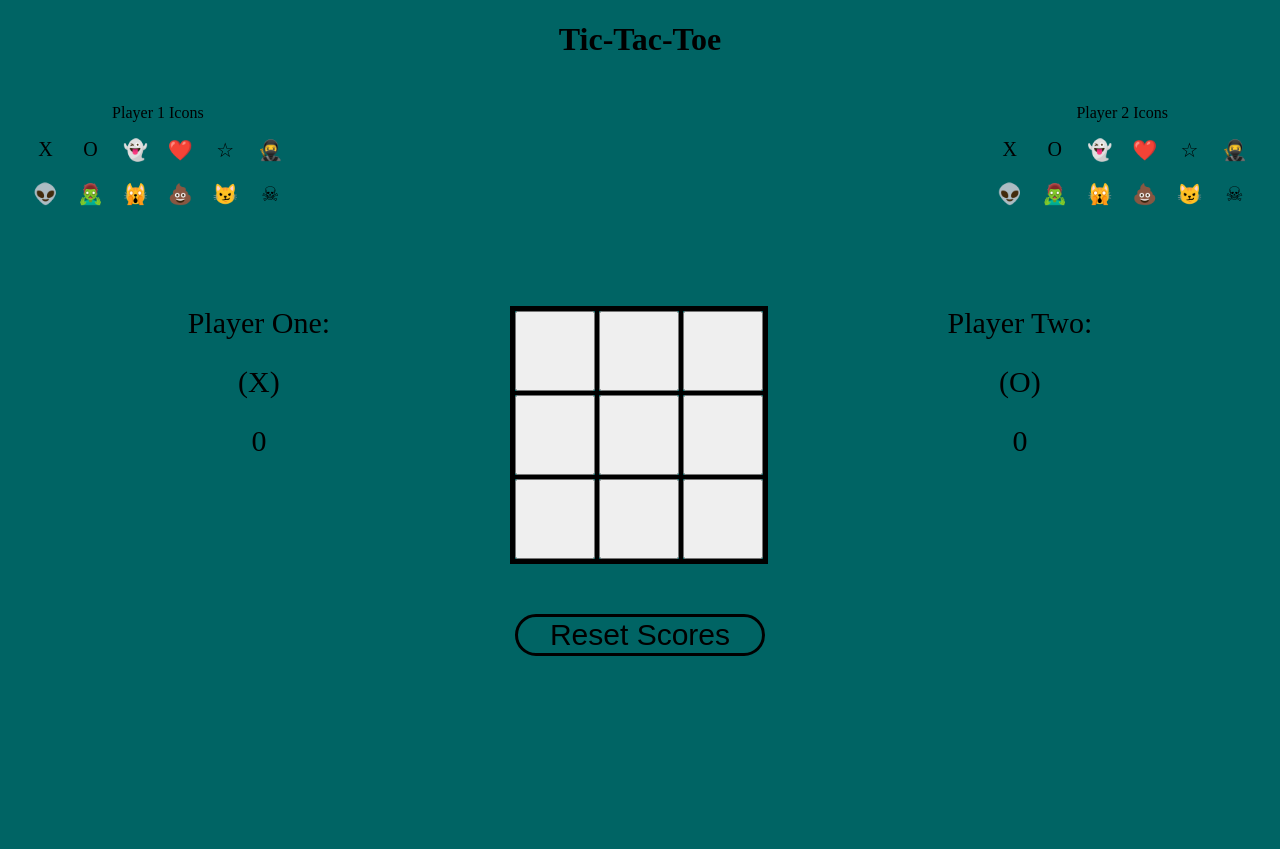
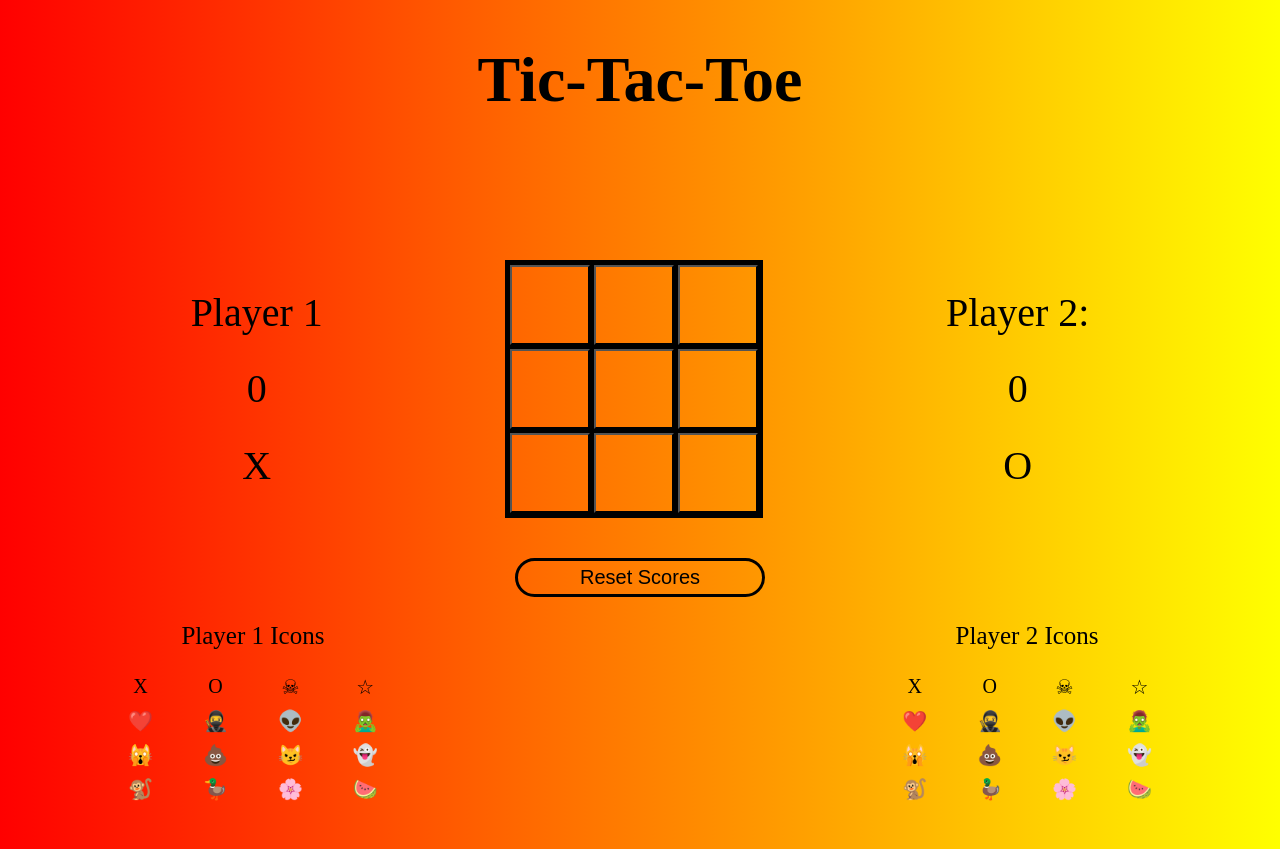
Before and after one commit to JoeB025/Tic-Tac-Toe, a plain HTML site: page index.html in a window 1280 px wide. Before the commit the page ends 800 px from the top, so only its background shows below. Drawn offline with Linux system fonts and the light colour scheme.

Commit message:
Basic Styling applied for large screens

```diff
--- a/index.css
+++ b/index-Large-Screen.css
@@ -1,10 +1,15 @@
+/* Styling For Large Screens */
+
+@media only screen and (min-width: 768px) {
+
 body {
-  background-color: rgb(0, 100, 100);
+  background: linear-gradient(to right, red, yellow);
+  padding-bottom: 5vh;
 }
 
 .page-title {
   text-align: center;
-  margin-bottom: 30px;
+  font-size: 8vh;
 }
 
 .main-section {
@@ -20,7 +25,7 @@ body {
 
 .win-message,
 .turn-message {
-  font-size: 20px;
+  font-size: 2.5vh;
 }
 
 .player-one-scoreboard,
@@ -28,8 +33,9 @@ body {
   display: flex;
   flex-direction: column;
   align-items: center;
-  font-size: 30px;
-  gap: 25px;
+  font-size: 5vh;
+  justify-content: space-evenly;
+  padding: 0px 30px;
 }
 
 .main-grid {
@@ -51,55 +57,64 @@ body {
 .grid-9 {
   border: solid black 2px;
   display: flex;
-  justify-content: center;
-  align-items: center;
 }
 
 .game-buttons {
   width: 80px;
   height: 80px;
   font-size: 30px;
+  background-color: inherit;
+}
+
+.game-buttons:hover {
+  cursor: pointer;
 }
 
 .reset-section {
   text-align: center;
-  margin-top: 50px;
+  margin-top: 40px;
 }
 
 .reset-button {
-  font-size: 30px;
+  font-size: 20px;
+  padding: 5px 0px;
   width: 250px;
   background-color: inherit;
   border: solid black 3px;
   border-radius: 100px;
 }
 
-
+.reset-button:hover {
+  color: white;
+  cursor: pointer;
+}
 
 
 .choose-symbol {
   display: flex;
   flex-direction: row;
   justify-content: space-between;
-  margin-left: 25px;
-  margin-right: 25px;
+  padding-left: 100px;
+  padding-right: 100px;
 }
 
 .symbol-divider {
   display: grid;
-  grid-template-columns: 1fr 1fr 1fr 1fr 1fr 1fr;
-  gap: 20px;
+  grid-template-columns: 1fr 1fr 1fr 1fr;
+  gap: 10px;
   justify-content: space-evenly;
 }
 
 .icon-heading {
   text-align: center;
-  font-size: 16px;
+  font-size: 25px;
 }
 
 .symbol {
   text-align: center;
   font-size: 20px;
+  padding-left: 20px;
+  padding-right: 20px;
 }
 
 
@@ -110,3 +125,5 @@ body {
   height: 2px;
   font-size: 10px;
 }
+
+}
--- /dev/null
+++ b/index-Small-Screen.css
@@ -0,0 +1,10 @@
+/* Styling For Small Screens */
+
+@media only screen and (max-width: 767px) {
+
+  body {
+    background-color: rgb(255, 85, 0);
+  }
+
+
+}
--- a/index.html
+++ b/index.html
@@ -3,7 +3,8 @@
   <head>
     <meta charset="UTF-8" />
     <meta name="viewport" content="width=device-width, initial-scale=1.0" />
-  <link rel="stylesheet" type="text/css" href="index.css" />
+    <link rel="stylesheet" type="text/css" href="index-Large-Screen.css" />
+    <link rel="stylesheet" type="text/css" href="index-Small-Screen.css" />
     <title>Tic Tac Toe</title>
   </head>
   <body>
@@ -12,6 +13,60 @@
     </header>
 
     <main>
+      <section>
+        <div class="message-displays">
+          <span id="win-message" class="win-message"></span>
+        </div>
+        <div class="message-displays">
+          <span id="turn" class="turn-message"></span>
+        </div>
+      </section>
+
+      <section class="main-section">
+        <div class="player-one-scoreboard">
+          Player 1
+          <span id="player-one-score" class="player-score">0</span>
+          <span id="current-symbol-p1" class="player-symbol">X</span>
+        </div>
+        <div class="main-grid">
+          <div class="grid-1">
+            <button class="game-buttons" id="top-left"></button>
+          </div>
+          <div class="grid-2">
+            <button class="game-buttons" id="top-centre"></button>
+          </div>
+          <div class="grid-3">
+            <button class="game-buttons" id="top-right"></button>
+          </div>
+          <div class="grid-4">
+            <button class="game-buttons" id="mid-left"></button>
+          </div>
+          <div class="grid-5">
+            <button class="game-buttons" id="mid-centre"></button>
+          </div>
+          <div class="grid-6">
+            <button class="game-buttons" id="mid-right"></button>
+          </div>
+          <div class="grid-7">
+            <button class="game-buttons" id="bottom-left"></button>
+          </div>
+          <div class="grid-8">
+            <button class="game-buttons" id="bottom-centre"></button>
+          </div>
+          <div class="grid-9">
+            <button class="game-buttons" id="bottom-right"></button>
+          </div>
+        </div>
+        <div class="player-two-scoreboard">
+          Player 2:
+          <span id="player-two-score" class="player-score">0</span>
+          <span id="current-symbol-p2" class="player-symbol">O</span>
+        </div>
+      </section>
+
+      <section class="reset-section">
+        <button class="reset-button" id="reset-button">Reset Scores</button>
+      </section>
 
       <section class="choose-symbol">
         <div>
@@ -19,16 +74,20 @@
           <div class="symbol-divider">
             <span id="symbol-one-p1" class="symbol">X</span>
             <span id="symbol-two-p1" class="symbol">O</span>
-        <span id="symbol-three-p1" class="symbol">👻</span>
-        <span id="symbol-four-p1" class="symbol">❤️</span>
-        <span id="symbol-five-p1" class="symbol">☆</span>
+            <span id="symbol-three-p1" class="symbol">☠</span>
+            <span id="symbol-four-p1" class="symbol">☆</span>
+            <span id="symbol-five-p1" class="symbol">❤️</span>
             <span id="symbol-six-p1" class="symbol">🥷</span>
             <span id="symbol-seven-p1" class="symbol">👽</span>
             <span id="symbol-eight-p1" class="symbol">🧟‍♂️</span>
             <span id="symbol-nine-p1" class="symbol">🙀</span>
             <span id="symbol-ten-p1" class="symbol">💩</span>
             <span id="symbol-eleven-p1" class="symbol">😼</span>
-        <span id="symbol-twelve-p1" class="symbol">☠</span>
+            <span id="symbol-twelve-p1" class="symbol">👻</span>
+            <span id="symbol-thirteen-p1" class="symbol">🐒</span>
+            <span id="symbol-fourteen-p1" class="symbol">🦆</span>
+            <span id="symbol-fifteen-p1" class="symbol">🌸</span>
+            <span id="symbol-sixteen-p1" class="symbol">🍉</span>
           </div>
         </div>
 
@@ -37,48 +96,22 @@
           <div class="symbol-divider">
             <span id="symbol-one-p2" class="symbol">X</span>
             <span id="symbol-two-p2" class="symbol">O</span>
-        <span id="symbol-three-p2" class="symbol">👻</span>
-        <span id="symbol-four-p2" class="symbol">❤️</span>
-        <span id="symbol-five-p2" class="symbol">☆</span>
+            <span id="symbol-three-p2" class="symbol">☠</span>
+            <span id="symbol-four-p2" class="symbol">☆</span>
+            <span id="symbol-five-p2" class="symbol">❤️</span>
             <span id="symbol-six-p2" class="symbol">🥷</span>
             <span id="symbol-seven-p2" class="symbol">👽</span>
             <span id="symbol-eight-p2" class="symbol">🧟‍♂️</span>
             <span id="symbol-nine-p2" class="symbol">🙀</span>
             <span id="symbol-ten-p2" class="symbol">💩</span>
             <span id="symbol-eleven-p2" class="symbol">😼</span>
-        <span id="symbol-twelve-p2" class="symbol">☠</span>
+            <span id="symbol-twelve-p2" class="symbol">👻</span>
+            <span id="symbol-thirteen-p2" class="symbol">🐒</span>
+            <span id="symbol-fourteen-p2" class="symbol">🦆</span>
+            <span id="symbol-fifteen-p2" class="symbol">🌸</span>
+            <span id="symbol-sixteen-p2" class="symbol">🍉</span>
           </div>
         </div>
-    </section>
-
-    <section>
-      <div class="message-displays"><span id="win-message" class="win-message"></span></div>
-      <div class="message-displays"><span id="turn" class="turn-message"></span></div>
-    </section>
-
-    <section class="main-section">
-      <div class="player-one-scoreboard">Player One:
-        <span class="player-symbol" id="current-symbol-p1">(X)</span>
-        <span id="player-one-score" class="player-score">0</span>
-      </div>
-      <div class="main-grid">
-        <div class="grid-1"><button class="game-buttons" id="top-left"></button></div>
-        <div class="grid-2"><button class="game-buttons" id="top-centre"></button></div>
-        <div class="grid-3"><button class="game-buttons" id="top-right"></button></div>
-        <div class="grid-4"><button class="game-buttons" id="mid-left"></button></div>
-        <div class="grid-5"><button class="game-buttons" id="mid-centre"></button></div>
-        <div class="grid-6"><button class="game-buttons" id="mid-right"></button></div>
-        <div class="grid-7"><button class="game-buttons" id="bottom-left"></button></div>
-        <div class="grid-8"><button class="game-buttons" id="bottom-centre"></button></div>
-        <div class="grid-9"><button class="game-buttons" id="bottom-right"></button></div>
-      </div>
-      <div class="player-two-scoreboard">Player Two:
-        <span class="player-symbol" id="current-symbol-p2">(O)</span>
-        <span id="player-two-score" class="player-score">0</span>
-      </div>
-    </section>
-    <section class="reset-section">
-      <button class="reset-button" id="reset-button">Reset Scores</button>
       </section>
     </main>
     <footer></footer>
```
Also changed, not shown: index.js (+28 -13 lines). Lines whose indentation alone changed are shown as unchanged.
